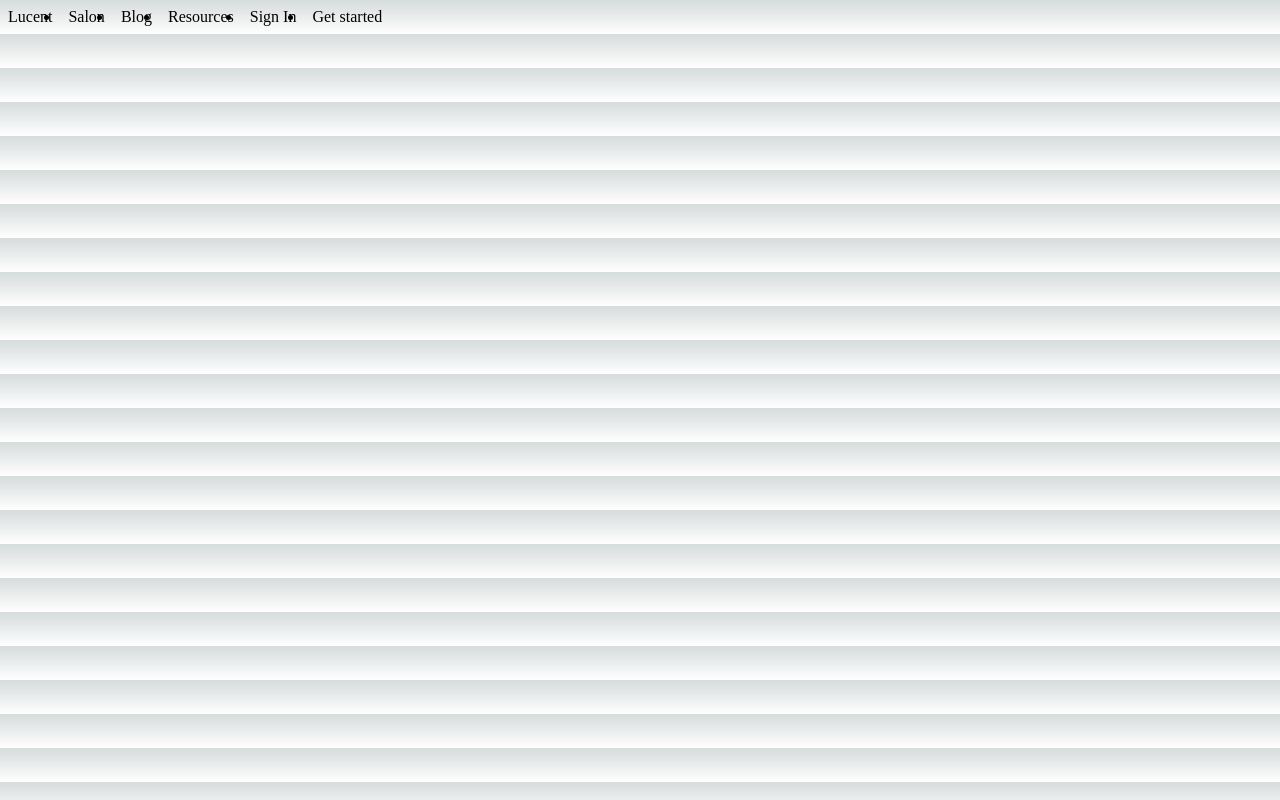
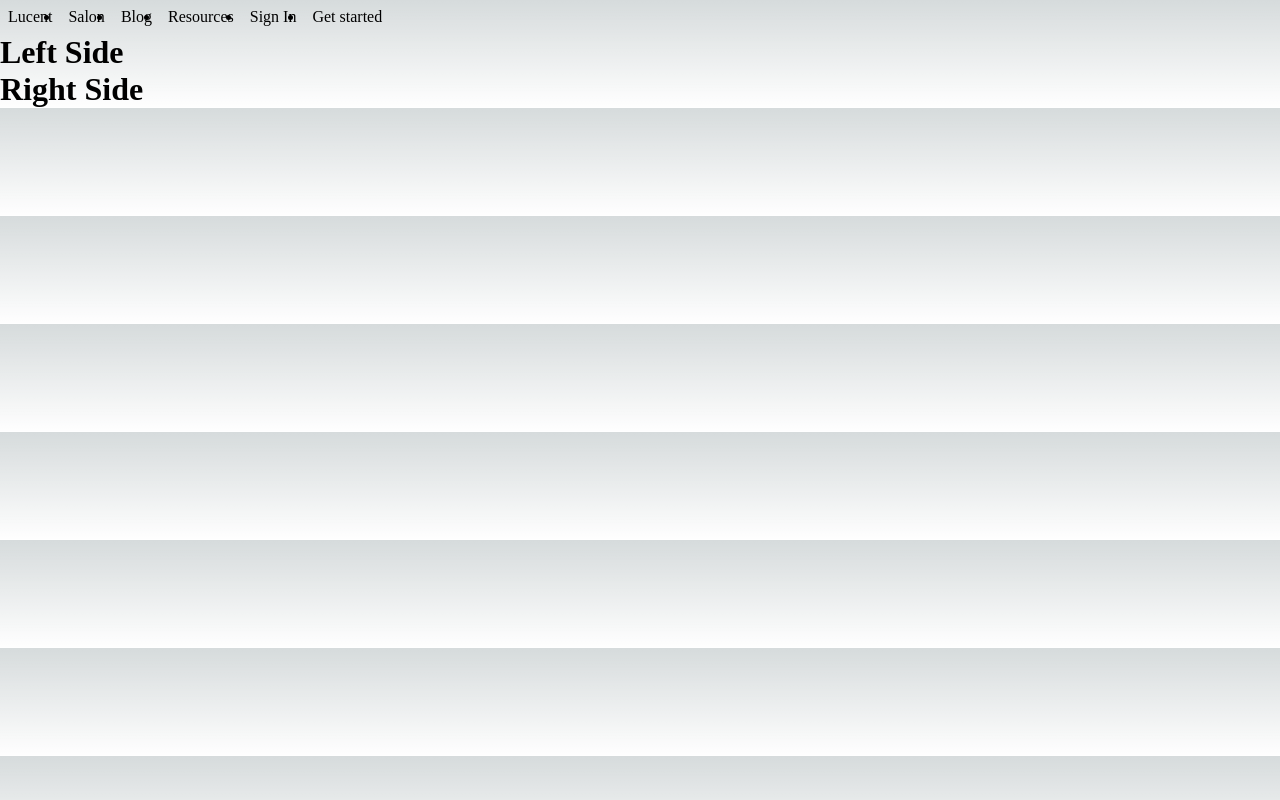
Before and after one commit to TRahulSam1997/lucent-frontend, a Next.js app: page / in a window 1280 px wide. Built offline with nearby package versions, Linux system fonts and the light colour scheme.

Commit message:
sectioning the main page

```diff
--- a/pages/index.tsx
+++ b/pages/index.tsx
@@ -17,6 +17,12 @@ export default function Home() {
       </Head>
       <main>
         <Nav />
+        <div>
+          <h1>Left Side</h1>
+        </div>
+        <div>
+          <h1>Right Side</h1>
+        </div>
       </main>
     </>
   )
```
